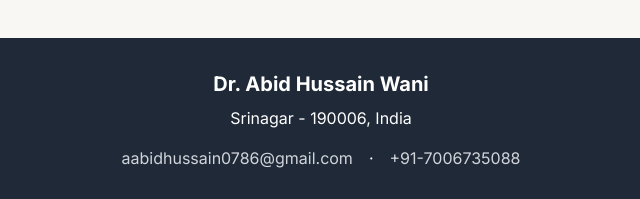
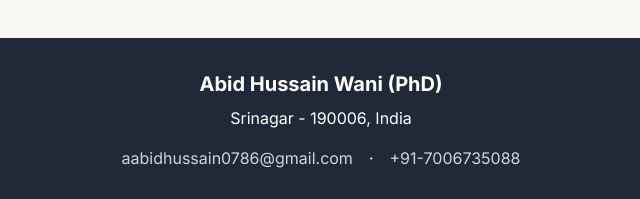
Before and after one commit to AbidHWani/MyCV, a plain HTML site: page index.html in a window 1280 px wide. Shown: the part 5911-6110 px from the top of the page, 319-959 px from the left. Drawn offline with nearby package versions, Linux system fonts and the light colour scheme.

Commit message:
Update index.html

```diff
--- a/index.html
+++ b/index.html
@@ -228,7 +228,7 @@
 
     <footer class="bg-gray-800 text-white">
         <div class="container mx-auto px-6 py-8 text-center">
-            <p class="text-xl font-bold">Dr. Abid Hussain Wani</p>
+            <p class="text-xl font-bold">Abid Hussain Wani (PhD)</p>
             <p class="mt-2">Srinagar - 190006, India</p>
             <div class="mt-4 flex justify-center gap-4">
                  <a href="mailto:aabidhussain0786@gmail.com" class="text-gray-300 hover:text-white">aabidhussain0786@gmail.com</a>
```
